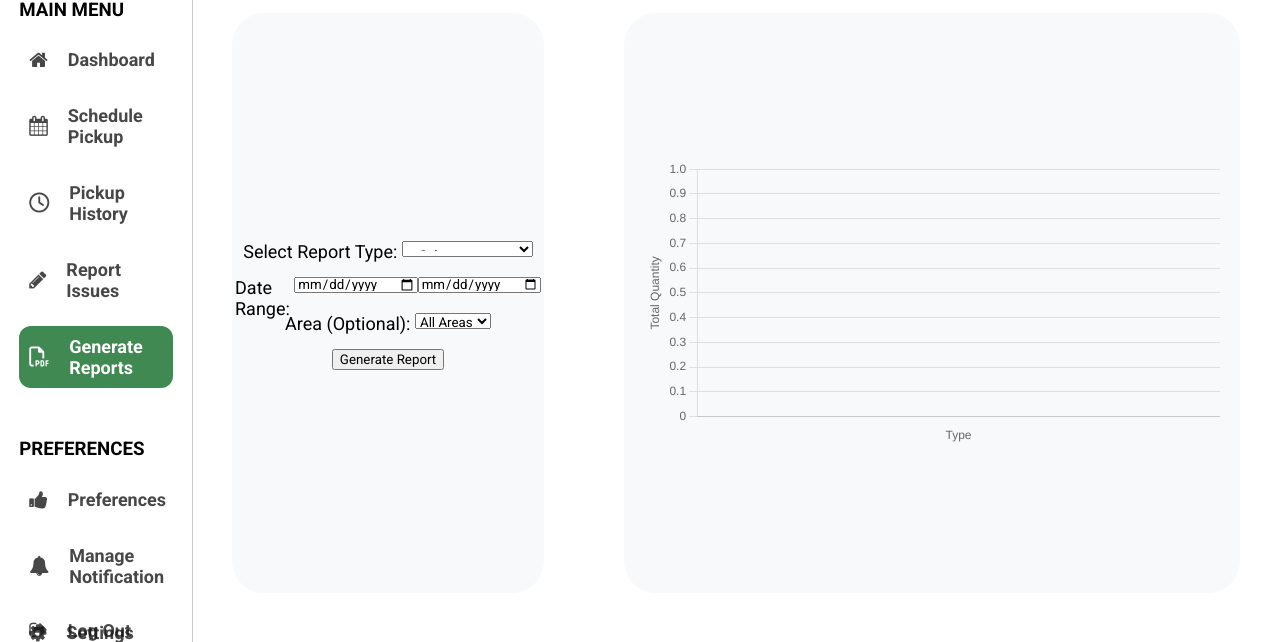
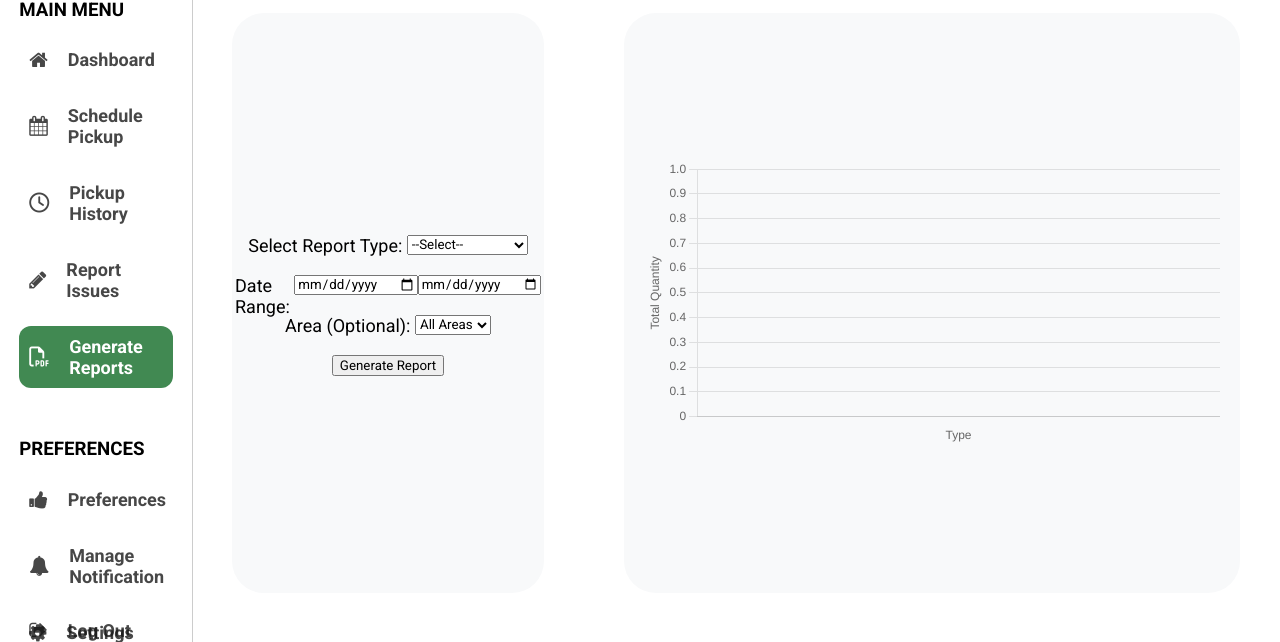
Before and after one commit to UselessShyt/Eco-Waste-System, a PHP site: page /generate-reports.php in a window 1280 px wide. Shown: the part 128-770 px from the top of the page. Run offline with PHP 8.4, Linux system fonts and the light colour scheme; data that the repository does not hold is empty; some libraries are stand-ins or nearby versions.

Commit message:
Small design changed on generate report

```diff
--- a/CSS/generate-reports.css
+++ b/CSS/generate-reports.css
@@ -14,7 +14,7 @@
     margin: 2.5vh;
     display: flex;
     justify-content: center;
-    height: 2vh;
+    height: 2.5vh;
 }
 
 .label{
--- a/PHP/generate-reports.php
+++ b/PHP/generate-reports.php
@@ -20,7 +20,7 @@ include "../SQL_FILE/database.php";
             <form action="<?php echo $_SERVER['PHP_SELF']; ?>" method="post" id="generate-report">
                 <div class="container2">
                     <label class="label" for="report_type">Select Report Type:&nbsp;</label>
-                    <select name="report_type" id="report_type" style="padding: 5px;">
+                    <select name="report_type" id="report_type">
                         <option value="select">--Select--</option>
                         <option value="pickup_statistics">Pickup Statistics</option>
                         <option value="issues_reported">Issues Reported</option>
```
